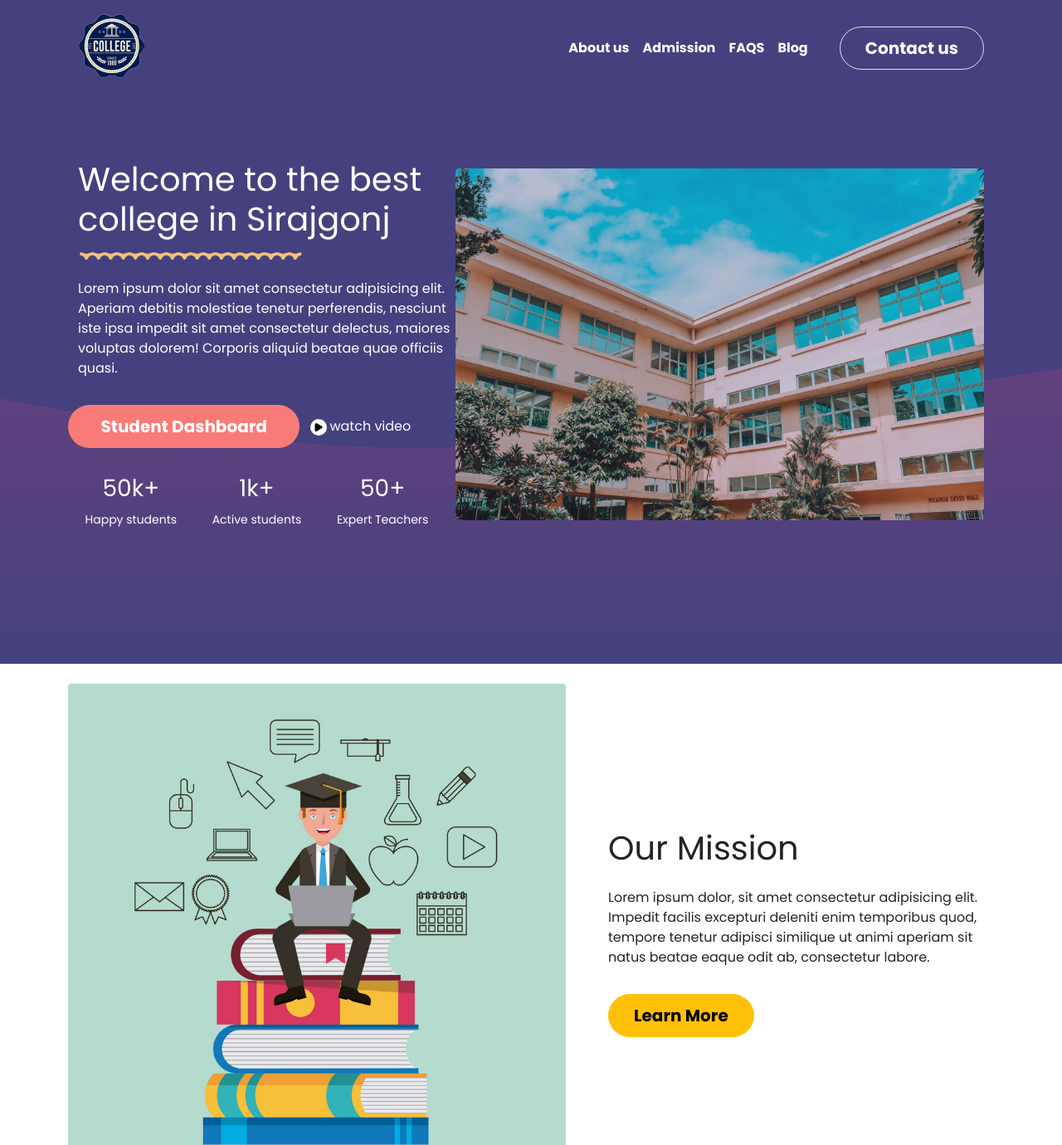
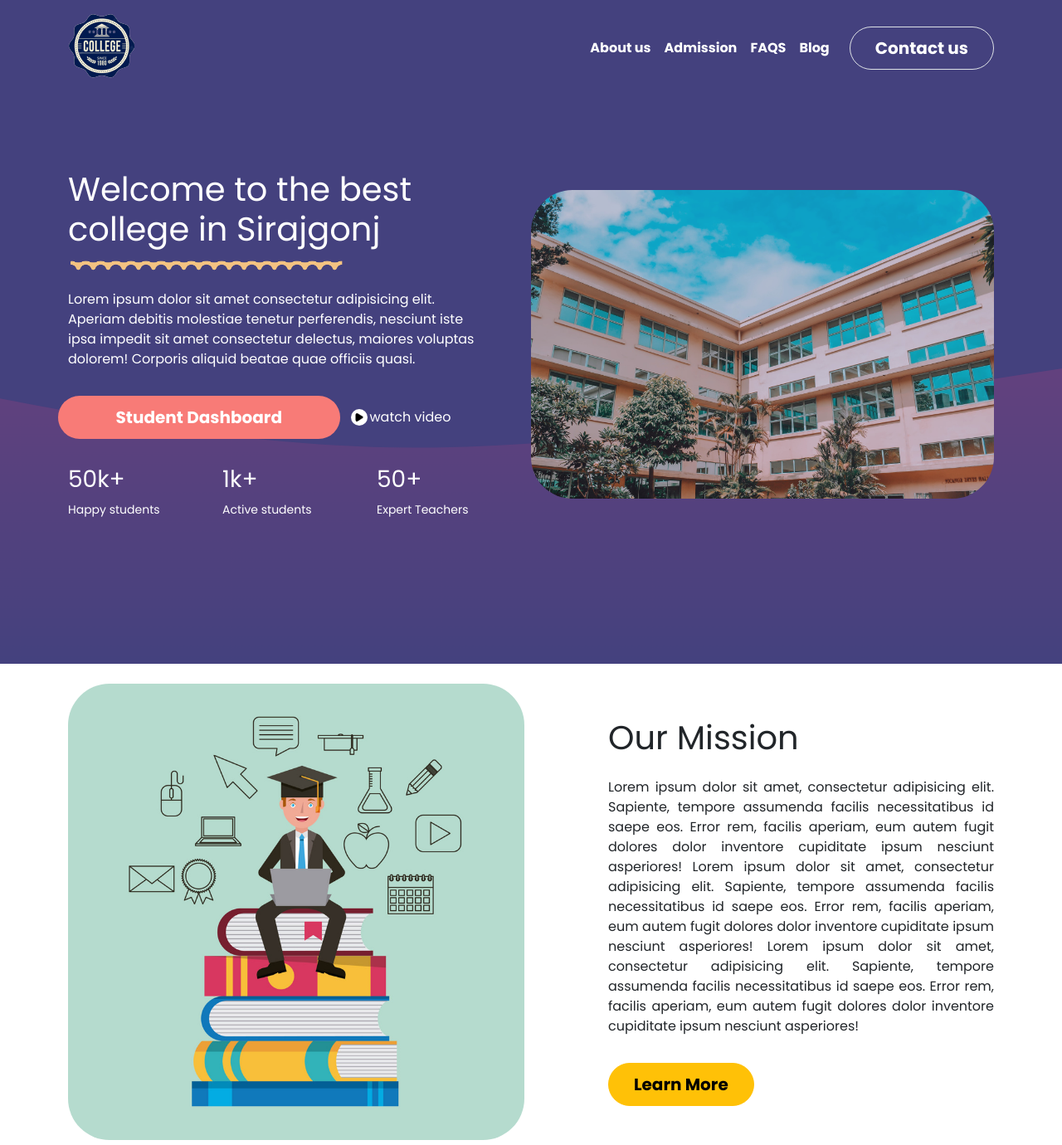
Before and after one commit to tanvir5230/school-management-frontend, a plain HTML site: page index.html in a window 1280 px wide. Shown: the top 1380 px of the page at 83% size. Drawn offline with nearby package versions, Linux system fonts and the light colour scheme.

Commit message:
unalligned element corrected

```diff
--- a/css/custom.css
+++ b/css/custom.css
@@ -11,7 +11,6 @@ body {
   overflow: hidden;
   position: relative;
   background-color: #44417e;
-  width: 100vw;
   height: 100vh;
 }
 
@@ -63,27 +62,31 @@ body {
   padding: 10px 30px;
   font-weight: bold;
 }
-.contact-us {
-  margin-left: 30px;
-}
 
 .hero {
   width: 100%;
   height: 75vh;
 }
+.hero p {
+  width: 90%;
+}
 .hero .first-section-image {
   opacity: 0.8;
+}
+
+.our-mission img,
+.header img {
+  border-radius: 50px;
 }
 
 .third-section {
   padding: 100px 0;
   background-color: #f3c381;
 }
-.third-section > div > div {
+.third-section > div > div > div {
   background-color: whitesmoke;
   border-radius: 30px;
   padding: 40px 35px;
-  margin-right: 40px;
   border: 3px solid #d96864 !important;
 }
 .third-section p {
--- a/index.html
+++ b/index.html
@@ -35,9 +35,10 @@
         ></path>
       </svg>
       <div class="container">
+        <div class="row">
           <!-- Navbar starts -->
           <nav class="navbar navbar-expand-lg navbar-dark">
-          <div class="container">
+            <div class="container p-0">
               <a class="navbar-brand" href="#"
                 ><img src="./img/logo.png" alt=""
               /></a>
@@ -56,7 +57,7 @@
                 <div
                   class="w-100 d-flex flex-column flex-lg-row justify-content-center justify-content-lg-end align-items-center align-items-lg-center rounded py-3"
                 >
-                <ul class="navbar-nav">
+                  <ul class="navbar-nav text-center px-lg-3">
                     <li class="nav-item active">
                       <a class="nav-link" href="#">About us</a>
                     </li>
@@ -84,7 +85,7 @@
           <!-- Navbar Ends -->
           <!-- Hero section starts -->
           <div class="hero container d-flex">
-          <div class="col-12 col-lg-5 h-100 d-flex align-items-center">
+            <div class="col-12 col-lg-6 h-100 d-flex align-items-center">
               <div
                 class="text-hero d-flex flex-column align-items-center d-lg-block"
               >
@@ -96,10 +97,10 @@
                 <img src="./img/bottom-border-wave.png" width="60%" alt="" />
 
                 <p class="text-center text-lg-left text-white py-3">
-                Lorem ipsum dolor sit amet consectetur adipisicing elit. Aperiam
-                debitis molestiae tenetur perferendis, nesciunt iste ipsa
-                impedit sit amet consectetur delectus, maiores voluptas dolorem!
-                Corporis aliquid beatae quae officiis quasi.
+                  Lorem ipsum dolor sit amet consectetur adipisicing elit.
+                  Aperiam debitis molestiae tenetur perferendis, nesciunt iste
+                  ipsa impedit sit amet consectetur delectus, maiores voluptas
+                  dolorem! Corporis aliquid beatae quae officiis quasi.
                 </p>
 
                 <div class="row justify-content-left align-items-center pb-3">
@@ -126,7 +127,7 @@
                 </div>
 
                 <div
-                class="row col-10 col-lg-12 d-flex text-white text-center pt-3"
+                  class="row col-10 col-lg-12 text-white text-center text-lg-left pt-3"
                 >
                   <div class="col-4">
                     <h3>50k+</h3>
@@ -153,18 +154,19 @@
               </div>
             </div>
             <div
-            class="image-hero col-lg-7 h-100 d-none d-lg-flex align-items-center justify-content-center"
+              class="image-hero col-lg-6 h-100 d-none d-lg-flex align-items-center justify-content-center"
             >
               <img
                 src="./img/building-view.jpg"
                 alt=""
-              class="rounded img-fluid first-section-image"
+                class="img-fluid first-section-image"
                 width="650"
                 height="650"
               />
             </div>
           </div>
           <!-- Hero section ends -->
+        </div>
       </div>
     </div>
 
@@ -175,9 +177,9 @@
           <img
             src="./img/education.png"
             alt=""
-            class="rounded img-fluid"
-            width="600"
-            height="600"
+            class="img-fluid"
+            width="550"
+            height="500"
           />
         </div>
         <div
@@ -185,11 +187,19 @@
         >
           <div class="d-flex flex-column align-items-center d-lg-block">
             <h1>Our Mission</h1>
-            <p class="py-3 text-center text-lg-left">
-              Lorem ipsum dolor, sit amet consectetur adipisicing elit. Impedit
-              facilis excepturi deleniti enim temporibus quod, tempore tenetur
-              adipisci similique ut animi aperiam sit natus beatae eaque odit
-              ab, consectetur labore.
+            <p class="py-3 text-xs-justify">
+              Lorem ipsum dolor sit amet, consectetur adipisicing elit.
+              Sapiente, tempore assumenda facilis necessitatibus id saepe eos.
+              Error rem, facilis aperiam, eum autem fugit dolores dolor
+              inventore cupiditate ipsum nesciunt asperiores! Lorem ipsum dolor
+              sit amet, consectetur adipisicing elit. Sapiente, tempore
+              assumenda facilis necessitatibus id saepe eos. Error rem, facilis
+              aperiam, eum autem fugit dolores dolor inventore cupiditate ipsum
+              nesciunt asperiores! Lorem ipsum dolor sit amet, consectetur
+              adipisicing elit. Sapiente, tempore assumenda facilis
+              necessitatibus id saepe eos. Error rem, facilis aperiam, eum autem
+              fugit dolores dolor inventore cupiditate ipsum nesciunt
+              asperiores!
             </p>
             <button class="btn btn-warning btn-lg rounded-btn">
               Learn More
@@ -201,8 +211,11 @@
     <!-- 2nd section our mission-->
     <!-- 3rd section -->
     <div class="third-section">
-      <div class="container d-flex flex-column flex-lg-row">
+      <div
+        class="container d-flex flex-column flex-lg-row justify-content-space-between"
+      >
         <div class="col-12 col-lg-4">
+          <div>
             <h1>Admission</h1>
             <p>
               Lorem ipsum dolor sit amet consectetur adipisicing elit. Esse,
@@ -222,7 +235,9 @@
               /></i>
             </a>
           </div>
+        </div>
         <div class="col-12 col-lg-4 my-3 my-lg-0">
+          <div class="mx-0 mx-lg-2">
             <h1>Key Dates</h1>
             <p>
               Lorem ipsum dolor sit amet consectetur adipisicing elit. Esse,
@@ -242,7 +257,9 @@
               /></i>
             </a>
           </div>
+        </div>
         <div class="col-12 col-lg-4">
+          <div>
             <h1>Parents</h1>
             <p>
               Lorem ipsum dolor sit amet consectetur adipisicing elit. Esse,
@@ -264,23 +281,19 @@
           </div>
         </div>
       </div>
+    </div>
     <!-- 3rd section ends-->
 
     <!-- 4th section starts -->
-    <div class="our-mission">
+    <div class="fourth-section">
       <div class="container d-flex">
+        <div class="col-12 col-lg-6 d-flex">
           <div
-          class="col-12 col-lg-6 d-flex justify-content-center align-items-center"
+            class="d-flex flex-column justify-content-center align-items-lg-start align-items-center pt-5"
           >
-          <div
-            class="d-flex flex-column justify-content-center align-items-center pt-5"
-          >
-            <h1>An Important Quote</h1>
+            <h1>An Important Quote</span></h1>
             <p class="py-3 text-center text-lg-left">
-              Lorem ipsum dolor, sit amet consectetur adipisicing elit. Impedit
-              facilis excepturi deleniti enim temporibus quod, tempore tenetur
-              adipisci similique ut animi aperiam sit natus beatae eaque odit
-              ab, consectetur labore.
+              Lorem ipsum dolor, sit amet consectetur adipisicing elit. Impedit facilis excepturi deleniti enim temporibus quod, tenetur adipisci similique ut animi aperiam sit natus beatae eaque odit ab, consectetur labore.
             </p>
             <h4>Nela Wilson</h4>
             <small>cumilla, Bangladesh</small>
```
Lines whose indentation alone changed are shown as unchanged.
